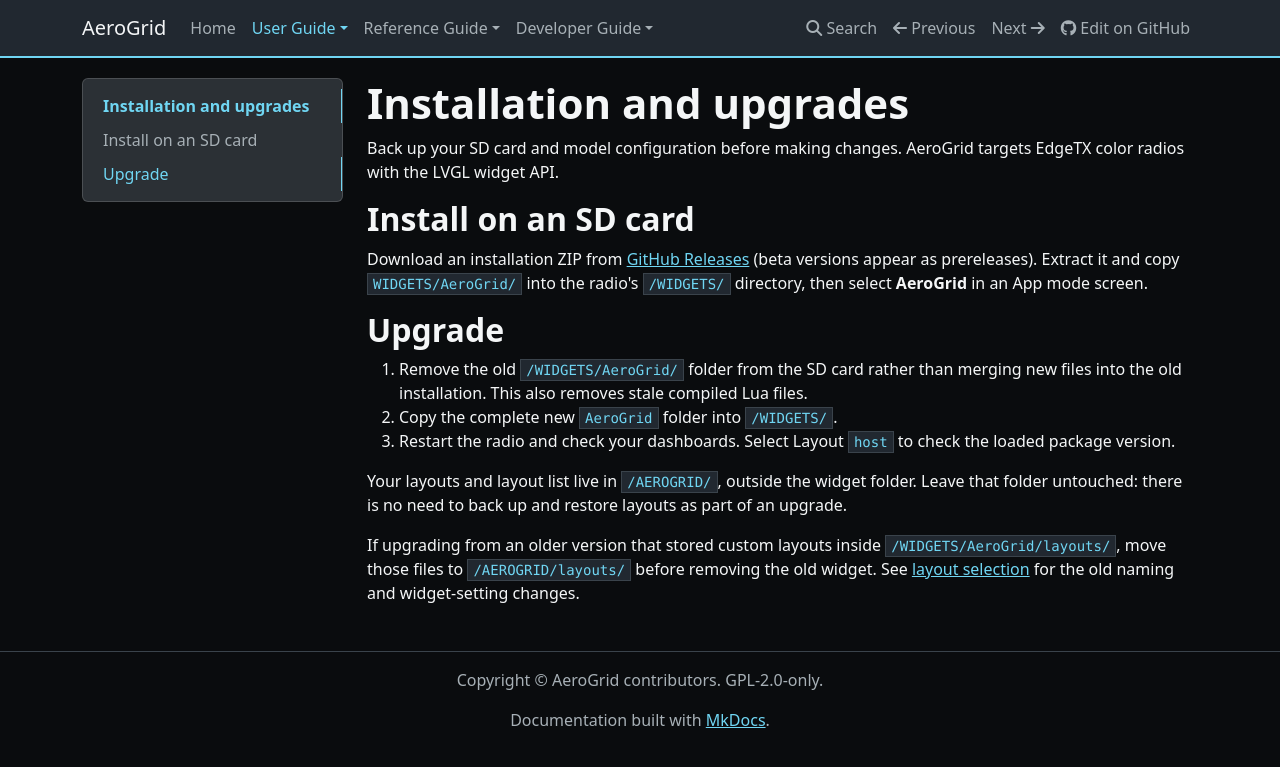
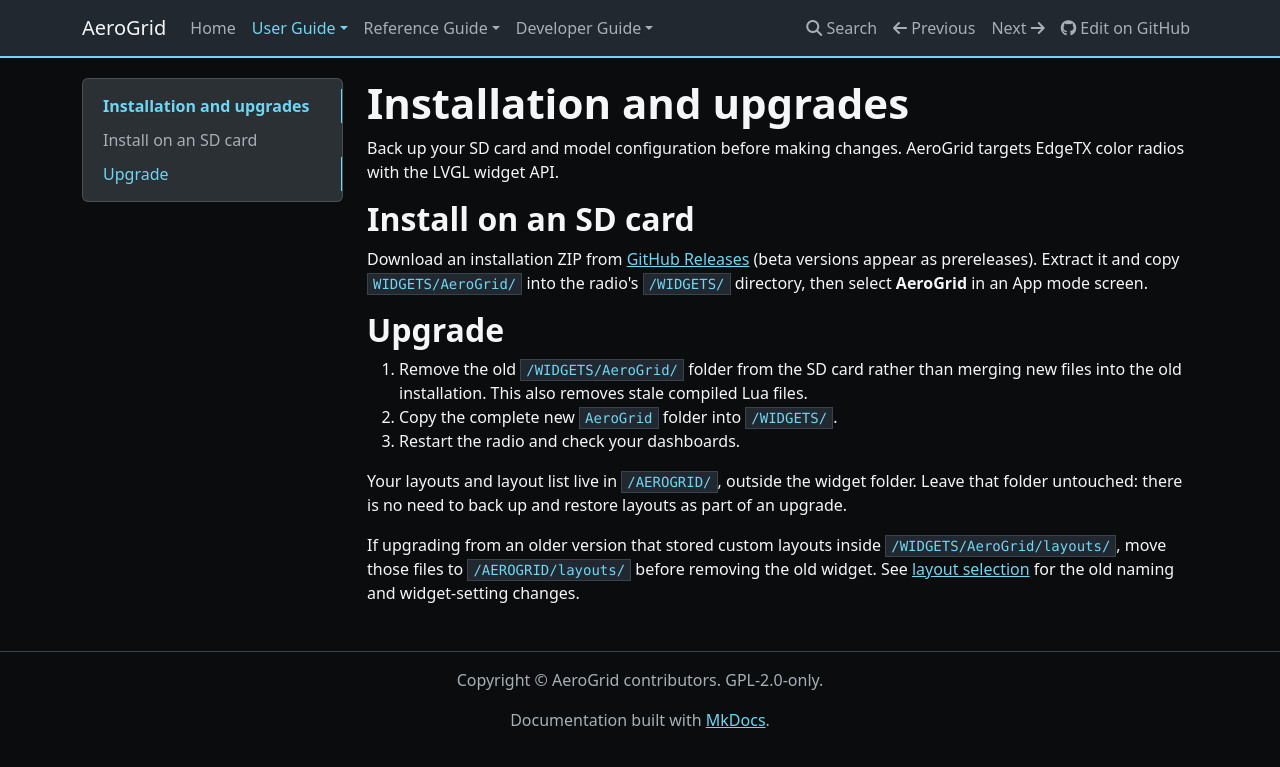
Before and after one commit to thomaskistler/aero-grid, an MkDocs documentation site: the page built from docs/user-guide/installation.md, in a window 1280 px wide. Shown: the top 767 px of the page. Built offline with MkDocs 1.6.1, drawn with Linux system fonts in a browser that asks for light colours; nearby versions of some CDN libraries.

Commit message:
Remove diagnostic layout instruction from upgrades
Co-authored-by: Copilot App <223556219+Copilot@users.noreply.github.com>

```diff
--- a/docs/user-guide/installation.md
+++ b/docs/user-guide/installation.md
@@ -15,8 +15,7 @@ screen.
    merging new files into the old installation. This also removes stale
    compiled Lua files.
 2. Copy the complete new `AeroGrid` folder into `/WIDGETS/`.
-3. Restart the radio and check your dashboards. Select Layout `host` to
-   check the loaded package version.
+3. Restart the radio and check your dashboards.
 
 Your layouts and layout list live in `/AEROGRID/`, outside the widget folder.
 Leave that folder untouched: there is no need to back up and restore layouts
```
